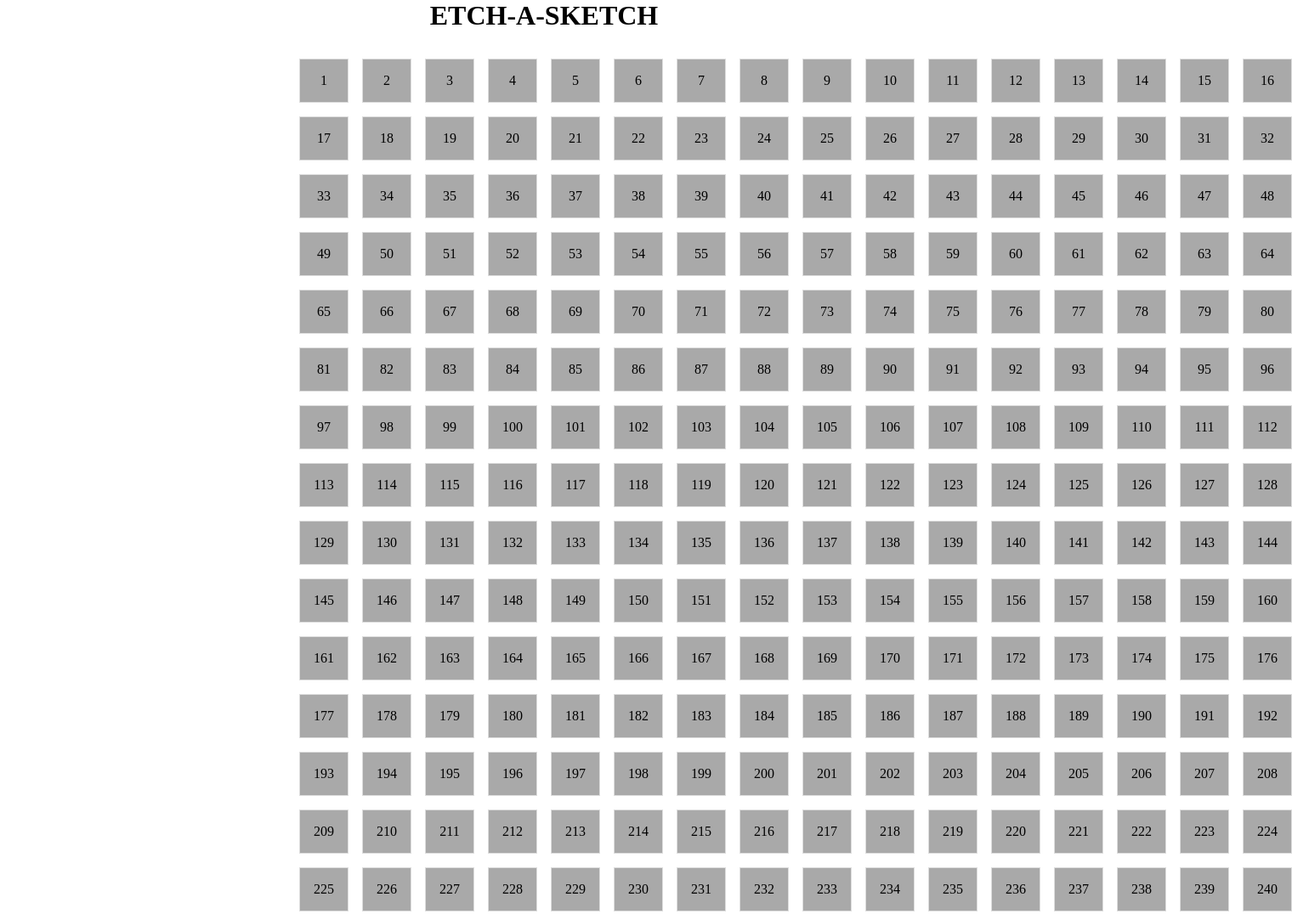
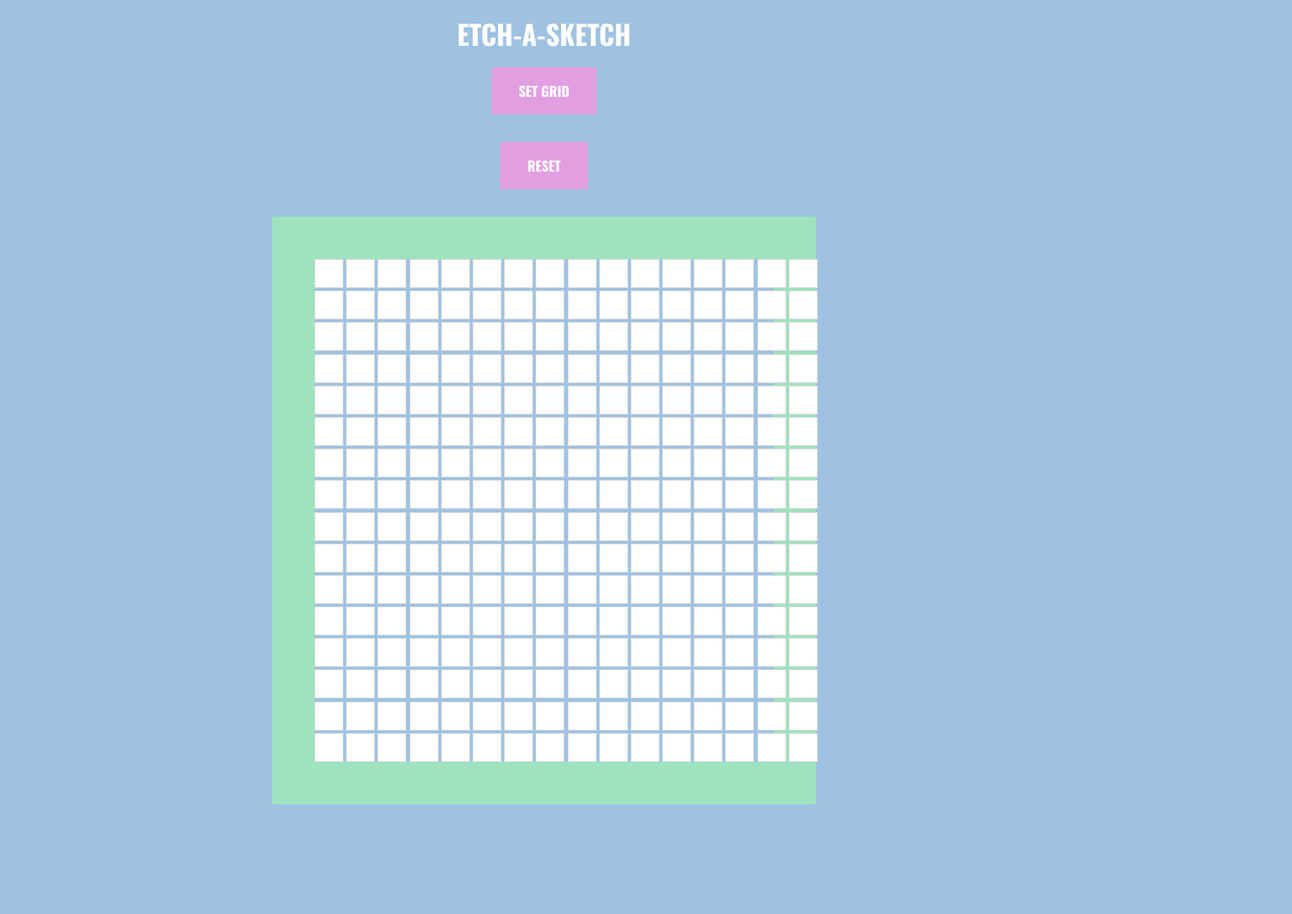
Before and after one commit to Tinoppa/etch-a-sketch, a plain HTML site: page index.html in a window 1280 px wide. Shown: the top 1076 px of the page at 85% size, 1520 px wide, since content can reach past the window. After the commit the page ends 947 px from the top, so only its background shows below. Drawn offline with nearby package versions, Linux system fonts and the light colour scheme.

Commit message:
Change layout and add reset function

```diff
--- a/index.html
+++ b/index.html
@@ -7,9 +7,14 @@
     <title>ETCH-A-SKETCH</title>
     <link rel="stylesheet" href="styles.css">
     <script src="script.js" defer></script>
+    <link rel="preconnect" href="https://fonts.googleapis.com">
+<link rel="preconnect" href="https://fonts.gstatic.com" crossorigin>
+<link href="https://fonts.googleapis.com/css2?family=Oswald:wght@400;700&display=swap" rel="stylesheet">
 </head>
 <body>
     <h1>ETCH-A-SKETCH</h1>
+    <button id="set">SET GRID</button>
+    <button id="reset">RESET</button>
     <div class="container" id="container"></div>
 </body>
 </html>
--- a/script.js
+++ b/script.js
@@ -1,4 +1,20 @@
 const container = document.getElementById('container');
+const btn = document.getElementById('set');
+const resetBtn = document.getElementById('reset');
+let userRows;
+let userCols = userRows;
+makeRows(16,16);
+
+function init() {
+
+window.location.reload();
+
+}
+
+resetBtn.addEventListener('click', function (){
+    init();
+})
+
 
 function makeRows(rows,cols){
     container.style.setProperty('--grid-rows', rows);
@@ -6,28 +22,34 @@ function makeRows(rows,cols){
 
     for (i = 0; i < (rows * cols); i++) {
         let cell = document.createElement('div');
-        cell.innerText = (i + 1);
         container.appendChild(cell).className = 'grid-item';
+
     }
+
+
 }
 
+btn.addEventListener('click', function(){
+     userRows = parseInt(prompt('Set a number'));
+     userCols = userRows;
+    console.log(userCols);
+    makeRows(userRows,userCols);
+    if (userRows > 100) {
+        init();
+        alert("Way too much, try again");
+    }
 
-makeRows(16,16);
+});
+
 
 const divs = document.getElementsByClassName('grid-item');
 
 for (const div of divs) {
-    div.addEventListener('click', function onClick() {
-      console.log('box clicked');
-      divs.style.color ="red";
+    div.addEventListener('mouseover', function onHover() {
+      this.style.backgroundColor = 'black';
+
+
     });
+
+
   }
-
-/*for (let i = 0; i < div.length; i++) {
-    div[i].addEventListener('mouseover', function () {
-        div.style.backgroundColor = "red"
-    });
-    div[i].addEventListener('mouseleave', function () {
-        div.style.backgroundColor = 'white';
-    });
-}*/
--- a/styles.css
+++ b/styles.css
@@ -2,6 +2,7 @@
     box-sizing: border-box;
     margin: 0;
     padding: 0;
+    font-family: 'Oswald', sans-serif;
 }
 
 body {
@@ -9,6 +10,10 @@ body {
     flex-direction: column;
     justify-content: center;
     align-items: center;
+    background-color: #9FC2E2;
+    color: white;
+    width: 100vw;
+
 }
 
 :root {
@@ -17,21 +22,50 @@ body {
 }
 h1 {
     text-align: center;
+    margin-bottom: 1rem;
+    margin-top: 1rem;
+}
+
+h1:hover {
+    color: rgb(255, 232, 232);
+}
+
+button {
+    margin-bottom: 2em;
+    padding: 1em 2em;
+    background-color: #E19FE2;
+    border: none;
+    border-radius: 4px;
+    color: white;
+    font-weight: bold;
+    font-size: 1rem;
+}
+
+button:hover {
+    background-color: #f4bef5;
+    cursor: pointer;
 }
 
 .container {
     display: grid;
-    grid-gap: 1em;
+    grid-gap: .2em;
     grid-template-rows: repeat(var(--grid-rows), 1fr);
     grid-template-columns: repeat(var(--grid-cols), 1fr);
-    width: 50%;
+    width: 50vw;
     margin: 0 auto;
-    padding: 2rem;
+    border: 50px solid #9FE2BF;
+    border-radius: 2px;
+    align-items: center;
 }
 
 .grid-item {
     padding: 1em;
+    margin: 0;
     border: 1px solid #ddd;
     text-align: center;
-    background-color: darkgrey;
+    background-color: white;
 }
+
+.grid-item:hover {
+    background-color: aqua;
+}
```
